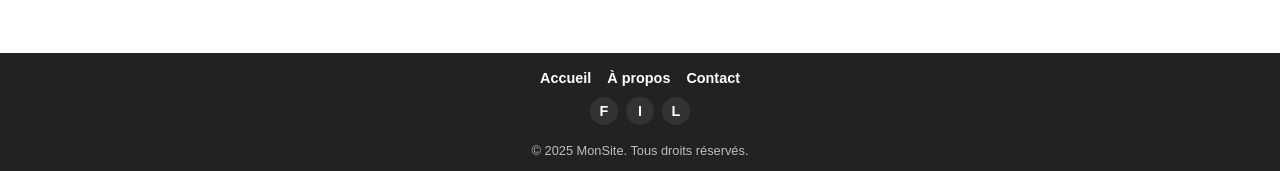
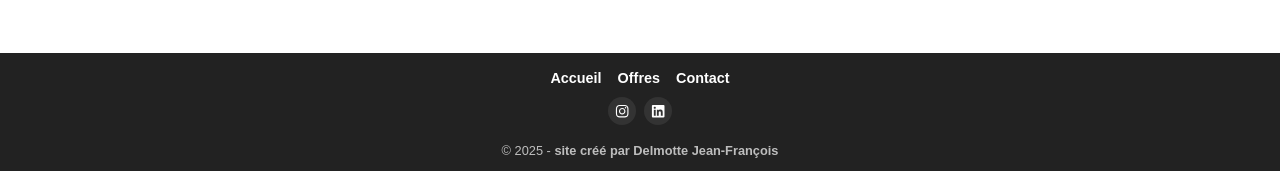
Before and after one commit to jeff397/Natalia-photographe, a React (Vite) app in the folder frontend/: page /Portfolio in a window 1280 px wide. Shown: the part 626-797 px from the top of the page. Built offline with nearby package versions, Linux system fonts and the light colour scheme; no server answers; a web font is replaced by a local one.

Commit message:
mise en place des icones sociaux

```diff
--- a/frontend/src/components/Footer/Footer.jsx
+++ b/frontend/src/components/Footer/Footer.jsx
@@ -1,5 +1,6 @@
 import React from "react";
 import { Link } from "react-router-dom";
+import { FaInstagram, FaLinkedin, FaFacebookF } from "react-icons/fa"; // import icônes
 import "./footer.css";
 
 function Footer() {
@@ -7,25 +8,39 @@ function Footer() {
     <footer className="footer">
       <div className="footer-container">
         <div className="footer-section">
-          <a href="#">Accueil</a>
-          <a href="#">À propos</a>
-          <a href="#">Contact</a>
+          <Link to="/">Accueil</Link>
+          <Link to="/offers">Offres</Link>
+          <Link to="/contact">Contact</Link>
         </div>
 
         <div className="social-icons">
-          <a href="#" aria-label="Facebook">
-            F
+          <a
+            href="https://www.instagram.com/natalia.goja.photo/ "
+            aria-label="Instagram"
+            target="_blank"
+            rel="noopener noreferrer"
+          >
+            <FaInstagram />
           </a>
-          <a href="#" aria-label="Instagram">
-            I
-          </a>
-          <a href="#" aria-label="LinkedIn">
-            L
+          <a
+            href="https://www.linkedin.com/in/natalia-godon-jamio%C5%82kowska/ "
+            aria-label="LinkedIn"
+            target="_blank"
+            rel="noopener noreferrer"
+          >
+            <FaLinkedin />
           </a>
         </div>
 
         <div className="footer-bottom">
-          &copy; 2025 MonSite. Tous droits réservés.
+          &copy; 2025 -{" "}
+          <a
+            href="https://portfolio-8awh.vercel.app/"
+            target="_blank"
+            rel="noopener noreferrer"
+          >
+            site créé par Delmotte Jean-François
+          </a>
         </div>
       </div>
     </footer>
```
